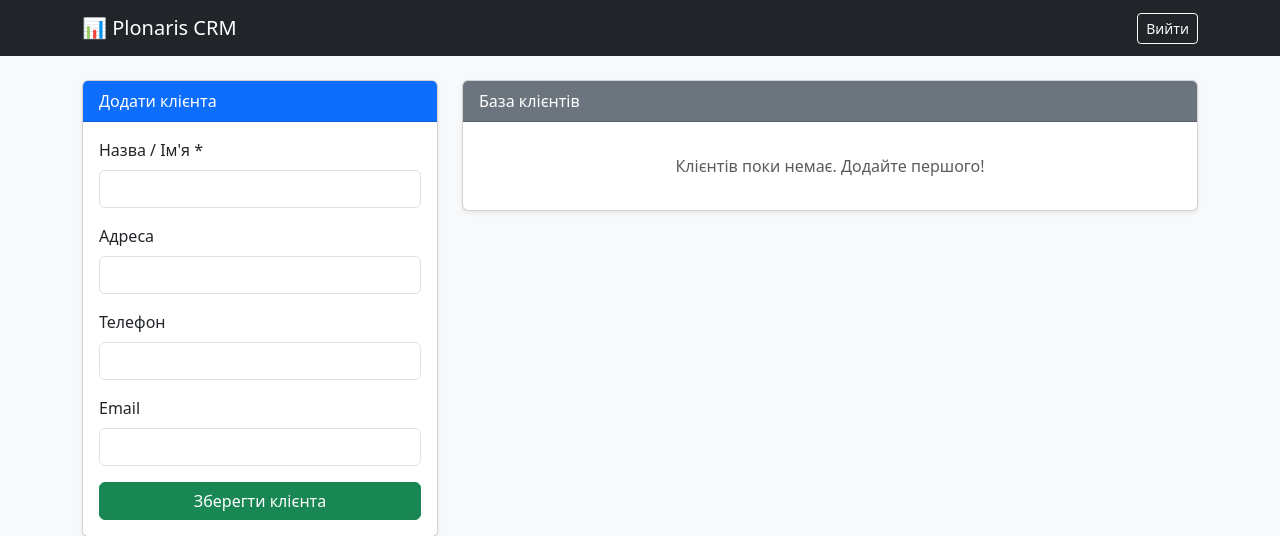
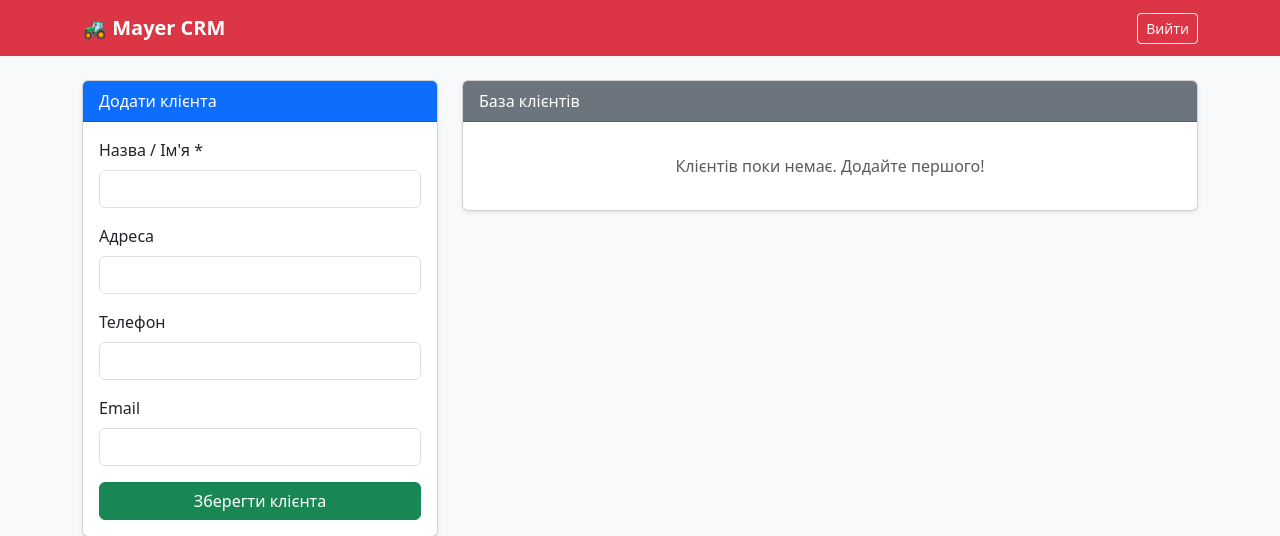
Before and after one commit to dimkapetrichenko-ctrl/my-crm, a Flask app: page / in a window 1280 px wide. Shown: the top 536 px of the page. Run offline with Flask 3, Linux system fonts and the light colour scheme; the visitor is signed in with stand-in values (Sample User, id 1); data that the repository does not hold is empty; some libraries are stand-ins or nearby versions.

Commit message:
Update base.html

```diff
--- a/templates/base.html
+++ b/templates/base.html
@@ -3,14 +3,14 @@
 <head>
     <meta charset="UTF-8">
     <meta name="viewport" content="width=device-width, initial-scale=1.0">
-    <title>Plonaris CRM</title>
+    <title>Mayer CRM</title>
     <link href="https://cdn.jsdelivr.net/npm/bootstrap@5.3.3/dist/css/bootstrap.min.css" rel="stylesheet">
 </head>
 <body class="bg-light">
 
-    <nav class="navbar navbar-dark bg-dark mb-4">
+    <nav class="navbar navbar-dark bg-danger mb-4">
         <div class="container">
-            <a class="navbar-brand" href="/">📊 Plonaris CRM</a>
+            <a class="navbar-brand font-weight-bold" href="/">🚜 <b>Mayer CRM</b></a>
             {% if session.get('logged_in') %}
                 <a href="/logout" class="btn btn-sm btn-outline-light">Вийти</a>
             {% endif %}
```
